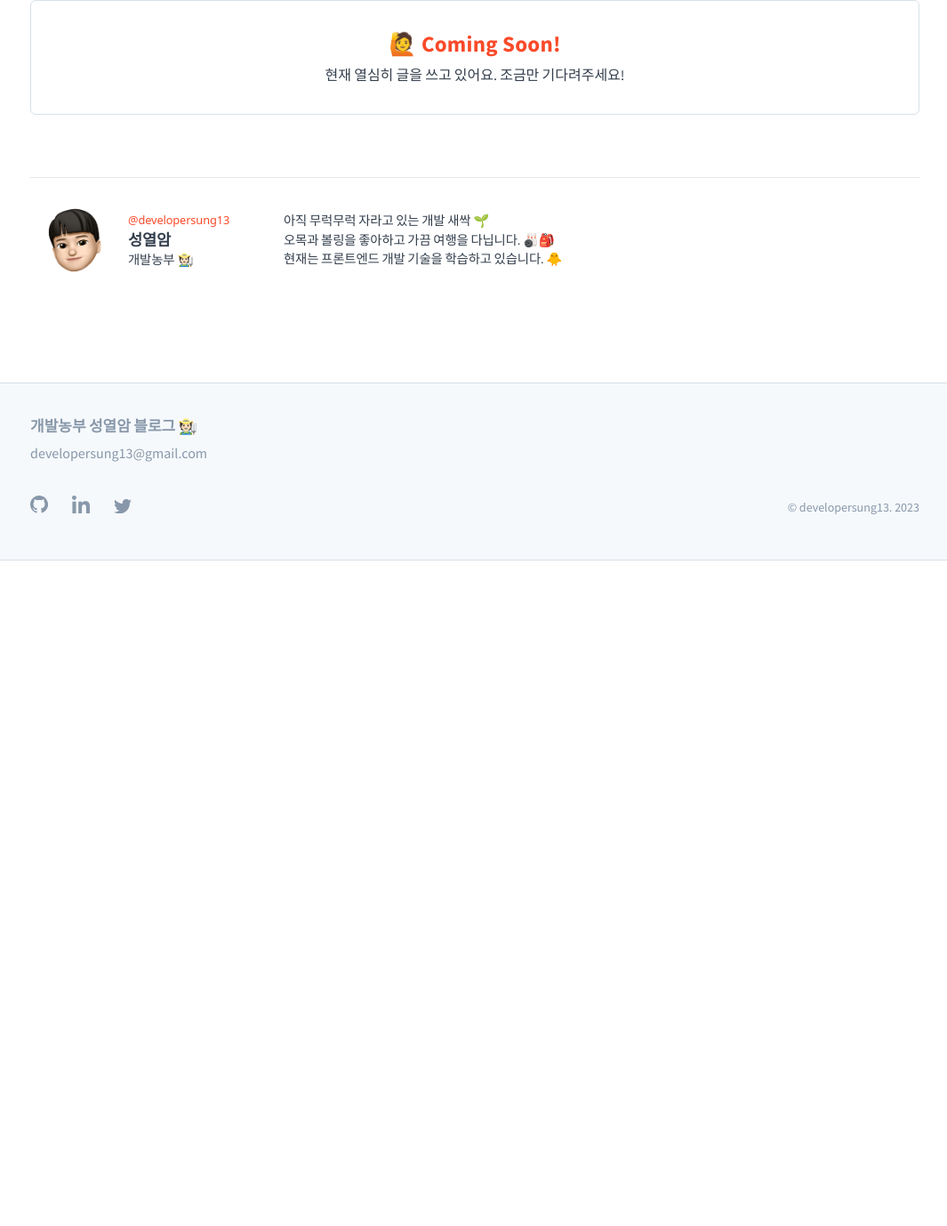
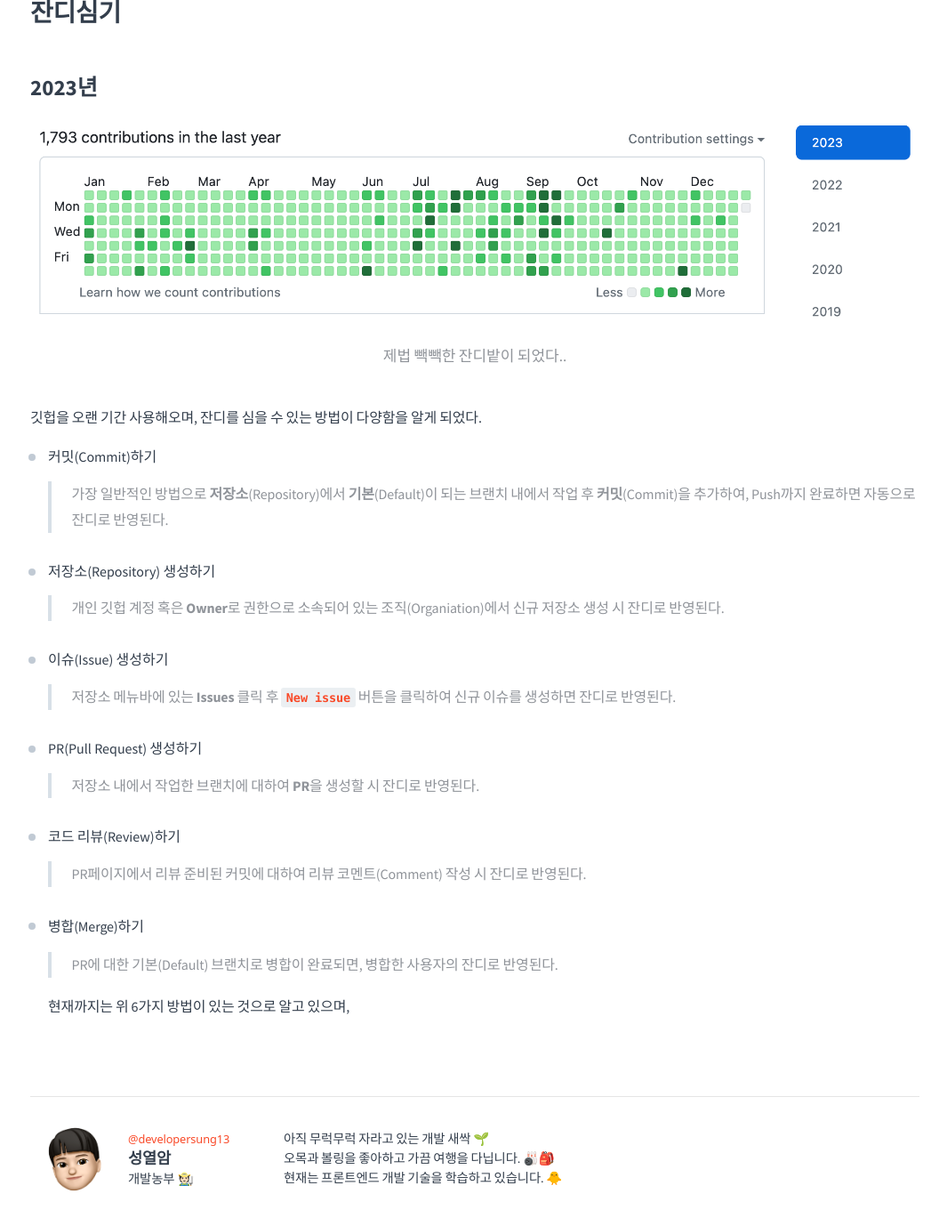
Before and after one commit to developersung13/developersung-blog, a Jekyll site: the page built from blog/github-jandi/index.md, in a window 1280 px wide and 1400 px high, scrolled down 790 px. Shown: the top 1378 px of the window at 89% size, without its empty margins (106-1171 px from the left). Built offline with Jekyll 4.4.1, drawn with Linux system fonts in a browser that asks for light colours; comment, search, counter and statistics services are not loaded; before the commit the page ends 1420 px from its top, so only the background shows below that; some of the changed text lies outside the part shown.

Commit message:
[blog]: '깃헙(GitHub) 잔디색은 바뀐다는 사실을 알고 있는가?' 내용 수정

```diff
--- a/blog/github-jandi/index.md
+++ b/blog/github-jandi/index.md
@@ -3,15 +3,42 @@ layout: post
 title: '깃헙(GitHub) 잔디색은 바뀐다는 사실을 알고 있는가?'
 subtitle: '올해의 나는 성장했는가 🤔'
 date: '2023-12-25'
-type: 'Certification'
+type: 'GitHub'
 blog: true
 text: true
 author: 'Yeolam Sung'
 post-header: true
 post-footer: true
-draft: true
 intro-img: 'github-jandi/img/about.png'
 header-img: 'img/about.png'
 comments: true
 order: 2
 ---
+
+1년간 잔디를 심어오며 깃헙 잔디색이 다양하다는 사실을 알게 되었다. 그렇다면, 색이 변화하는 순간은 언제일까?
+
+# 잔디심기
+
+## 2023년
+
+![](img/2023-jandi.png)
+
+<figcaption>제법 빽빽한 잔디밭이 되었다..</figcaption>
+
+깃헙을 오랜 기간 사용해오며, 잔디를 심을 수 있는 방법이 다양함을 알게 되었다.
+
+- 커밋(Commit)하기
+  > 가장 일반적인 방법으로 **저장소**(Repository)에서 **기본**(Default)이 되는 브랜치 내에서 작업 후 **커밋**(Commit)을 추가하여, Push까지 완료하면 자동으로 잔디로 반영된다.
+- 저장소(Repository) 생성하기
+  > 개인 깃헙 계정 혹은 **Owner**로 권한으로 소속되어 있는 조직(Organiation)에서 신규 저장소 생성 시 잔디로 반영된다.
+- 이슈(Issue) 생성하기
+  > 저장소 메뉴바에 있는 **Issues** 클릭 후 **`New issue`** 버튼을 클릭하여 신규 이슈를 생성하면 잔디로 반영된다.
+- PR(Pull Request) 생성하기
+  > 저장소 내에서 작업한 브랜치에 대하여 **PR**을 생성할 시 잔디로 반영된다.
+- 코드 리뷰(Review)하기
+  > PR페이지에서 리뷰 준비된 커밋에 대하여 리뷰 코멘트(Comment) 작성 시 잔디로 반영된다.
+- 병합(Merge)하기
+
+  > PR에 대한 기본(Default) 브랜치로 병합이 완료되면, 병합한 사용자의 잔디로 반영된다.
+
+  현재까지는 위 6가지 방법이 있는 것으로 알고 있으며,
```
Also changed, not shown: blog/sqld-retrospection/index.md (+1 -1 lines), blog/github-jandi/img/2023-jandi.png (added).
